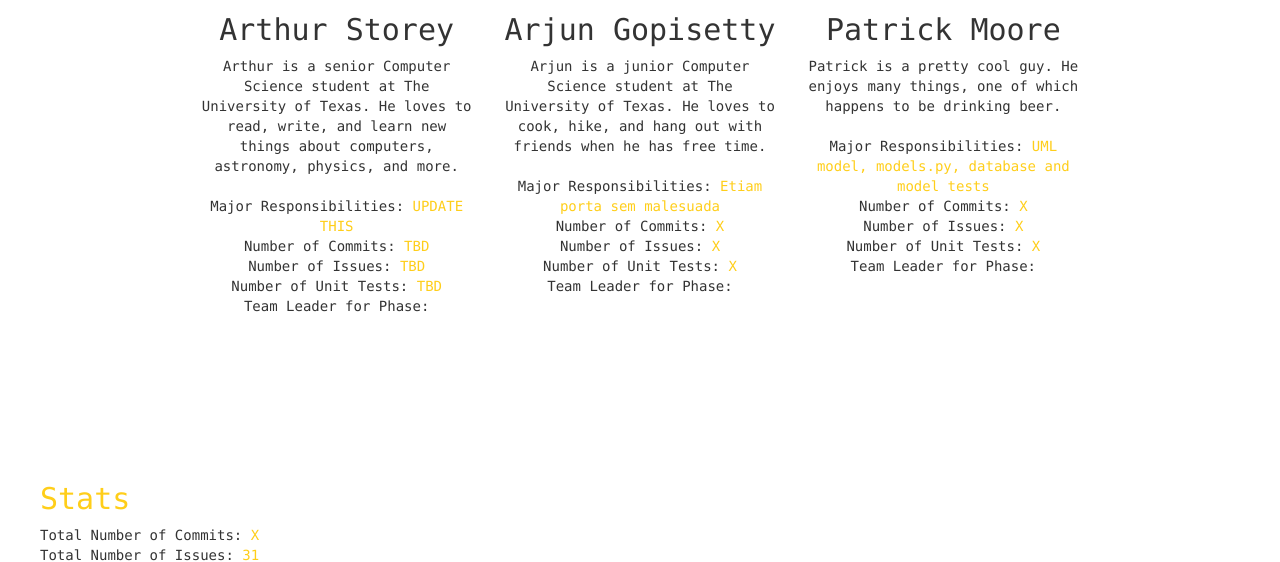
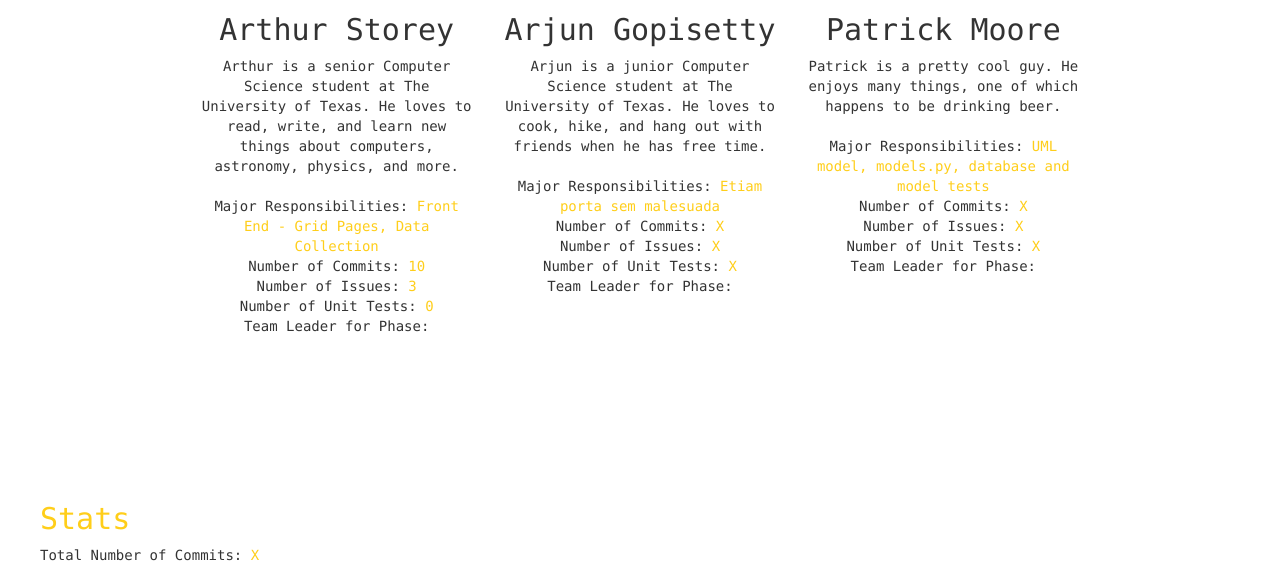
Before and after one commit to PrakharGarg/idb, a Flask app: page /about/ in a window 1280 px wide. Shown: the part 1227-1789 px from the top of the page. Run offline with Flask 2, Linux system fonts and the light colour scheme; some libraries are stand-ins or nearby versions.

Commit message:
updates about page

```diff
--- a/app/templates/about.html
+++ b/app/templates/about.html
@@ -38,7 +38,7 @@
       <div class="col-lg-4">
         <img class="img-circle" src="/static/img/arthur_storey.jpg" alt="Generic placeholder image" width="140" height="140">
         <h2>Arthur Storey</h2>
-        <p>Arthur is a senior Computer Science student at The University of Texas. He loves to read, write, and learn new things about computers, astronomy, physics, and more. <br /><br />Major Responsibilities: <span class = "gold">UPDATE THIS</span><br />Number of Commits: <span class = "gold">TBD</span><br />Number of Issues: <span class = "gold">TBD</span><br />Number of Unit Tests: <span class = "gold">TBD</span><br />Team Leader for Phase: <span class = "gold"></span></p>
+        <p>Arthur is a senior Computer Science student at The University of Texas. He loves to read, write, and learn new things about computers, astronomy, physics, and more. <br /><br />Major Responsibilities: <span class = "gold">Front End - Grid Pages, Data Collection</span><br />Number of Commits: <span class = "gold">10</span><br />Number of Issues: <span class = "gold">3</span><br />Number of Unit Tests: <span class = "gold">0</span><br />Team Leader for Phase: <span class = "gold"></span></p>
       </div>
       <div class="col-lg-4">
         <img class="img-circle" src="/static/img/arjun_gopisetty.jpg" alt="Generic placeholder image" width="140" height="140">
```
